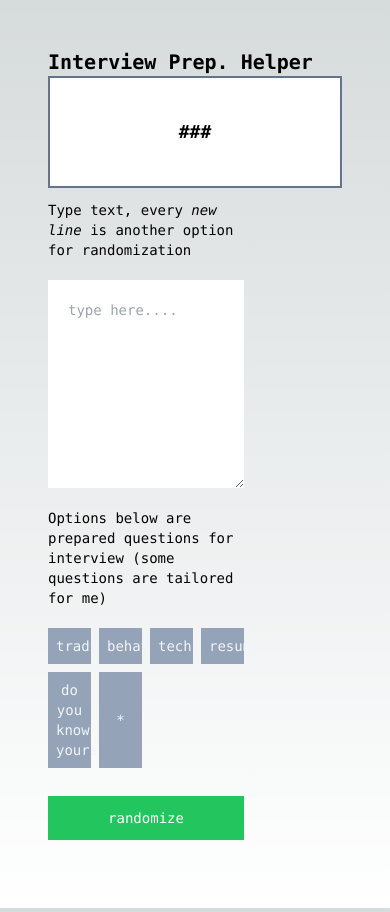
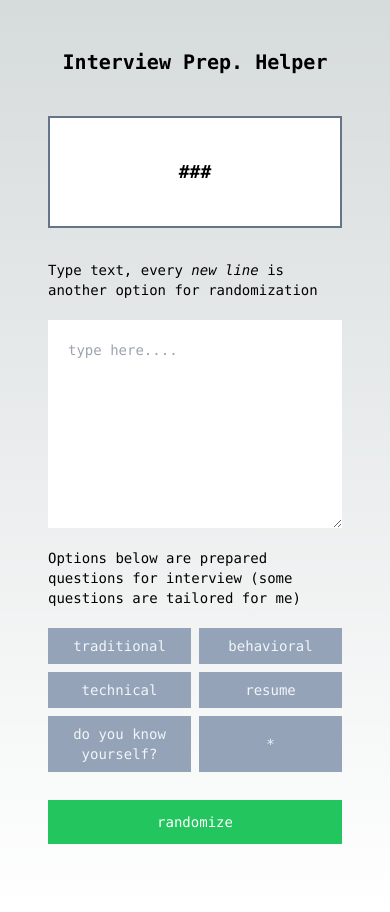
Before and after one commit to ohpxho/text-randomizer, a Next.js app: page / in a window 390 px wide. Built offline with nearby package versions, Linux system fonts and the light colour scheme.

Commit message:
fix responsiveness

```diff
--- a/src/pages/index.js
+++ b/src/pages/index.js
@@ -43,17 +43,17 @@ export default function Home() {
 
   return (
     <main className={`flex min-h-screen flex-col items-center justify-between ${inter.className}`}>
-      <div className="z-10 max-w-5xl w-full items-center justify-center font-mono text-sm h-full lg:flex lg:flex-col gap-5 p-12">
-         <p className="font-bold text-xl">Interview Prep. Helper</p>
+      <div className="z-10 w-full items-center justify-center font-mono text-sm h-full flex flex-col gap-5 p-12">
+         <p className="font-bold text-xl mb-5 lg:mb-0">Interview Prep. Helper</p>
          <div className="flex w-full p-10 justify-center items-center bg-white border-2 border-slate-500">
             <p className="text-lg font-bold">{txt}</p>
           </div>
-          <div className="w-2/3">
+          <div className="w-full lg:w-2/3">
            <div className="flex flex-col gap-2 w-full h-full">
               <p className="my-3">Type text, every <i>new line</i> is another option for randomization</p>
               <textarea placeholder="type here...." className="h-52 outline-none p-5" value={txtAreaValue} onChange={handleTxtAreaChange}></textarea>
               <p className="my-3">Options below are prepared questions for interview (some questions are tailored for me)</p>
-              <div className="grid grid-cols-4 gap-2">
+              <div className="grid grid-cols-2 lg:grid-cols-4 gap-2">
                 {Object.keys(questions).map((key) => (<button id={key} onClick={setTxtAreaValueByType} className="p-2 bg-slate-400 text-slate-100">{key}</button>))}
                 <button id="allType" onClick={setTxtAreaValueByType} className="p-2 bg-slate-400 text-slate-100">*</button>
               </div>
```
